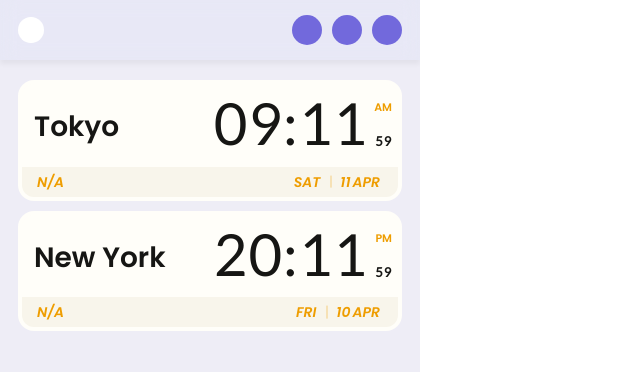
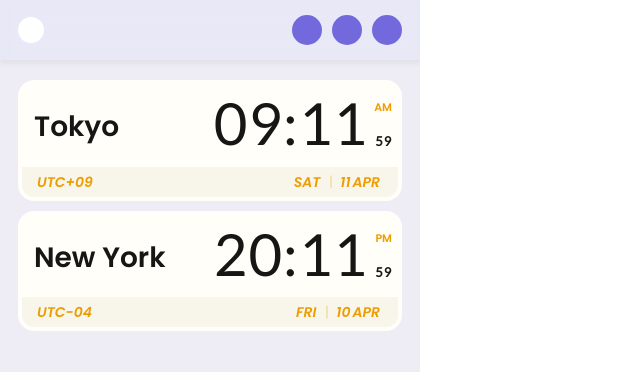
Before and after one commit to uryu-myao/timemate-chrome-extension, a React (Vite) app: page / in a window 1280 px wide. Shown: the top 372 px of the page, without its empty margins (0-640 px from the left). Built offline with nearby package versions, Linux system fonts and the light colour scheme; no server answers.

Commit message:
add pin logic

```diff
--- a/src/components/PinButton.tsx
+++ b/src/components/PinButton.tsx
@@ -1,5 +1,15 @@
-const PinButton = () => {
-  return <button className="timezone-btn__pin"></button>;
+interface PinButtonProps {
+  isPinned: boolean;
+  onClick: () => void;
+}
+
+const PinButton: React.FC<PinButtonProps> = ({ isPinned, onClick }) => {
+  return (
+    <button
+      className={`timezone-btn__pin ${isPinned ? 'pinned' : ''}`}
+      onClick={onClick}
+    />
+  );
 };
 
 export default PinButton;
--- a/src/components/Timezone.tsx
+++ b/src/components/Timezone.tsx
@@ -12,68 +12,26 @@ export interface TimezoneInfo {
 }
 
 interface TimezoneProps extends TimezoneInfo {
-  setting: boolean; // 当前是否处于设置状态，由父组件控制
-  toggleSetting: (id: string) => void; // 切换设置状态的回调
-  deleteTimezone: () => void; // 删除该 Timezone 的回调
+  setting: boolean;
+  isPinned: boolean;
+  toggleSetting: (id: string) => void;
+  deleteTimezone: () => void;
+  pinTimezone: () => void;
+  unpinTimezone: () => void;
 }
-
-interface TimeData {
-  city: string;
-  offset: string;
-  time: string;
-  second: string;
-  meridiem: string;
-  week: string;
-  date: string;
-  month: string;
-}
-
-const formatTime = (date: Date) => {
-  return date.toLocaleTimeString([], {
-    hour: '2-digit',
-    minute: '2-digit',
-    hour12: false,
-  });
-};
-
-const formatDate = (date: Date) => {
-  return {
-    week: date.toLocaleDateString('en-US', { weekday: 'short' }).toLowerCase(),
-    date: date.getDate().toString(),
-    month: date.toLocaleDateString('en-US', { month: 'short' }).toLowerCase(),
-    meridiem: date.getHours() < 12 ? 'AM' : 'PM',
-  };
-};
-
-/**
- * 使用 Intl.DateTimeFormat 获取指定时区的偏移量字符串，
- * 返回类似 "UTC+9" 或 "UTC-4"
- */
-const getTimezoneOffsetString = (timeZone: string): string => {
-  try {
-    const now = new Date();
-    const formatter = new Intl.DateTimeFormat('en-US', {
-      timeZone,
-      timeZoneName: 'longOffset',
-    });
-    const parts = formatter.formatToParts(now);
-    const tzName = parts.find((p) => p.type === 'timeZoneName')?.value;
-    return tzName ? tzName.replace('GMT', 'UTC').replace(':00', '') : 'N/A';
-  } catch (error) {
-    console.error('Error getting timezone offset:', error);
-    return 'N/A';
-  }
-};
 
 const Timezone: React.FC<TimezoneProps> = ({
   id,
   city,
   zone,
   setting,
+  isPinned,
   toggleSetting,
   deleteTimezone,
+  pinTimezone,
+  unpinTimezone,
 }) => {
-  const [timeData, setTimeData] = useState<TimeData>({
+  const [timeData, setTimeData] = useState({
     city,
     offset: '',
     time: '',
@@ -83,60 +41,59 @@ const Timezone: React.FC<TimezoneProps> = ({
     date: '',
     month: '',
   });
-  const [loading, setLoading] = useState(true);
 
-  useEffect(() => {
-    const fetchTimeData = async () => {
+  // ✅ 计算并格式化时区偏移量
+  const getTimezoneOffsetString = (timeZone: string): string => {
     try {
-        const response = await fetch(
-          `https://timeapi.io/api/Time/current/zone?timeZone=${zone}`
-        );
-        const data = await response.json();
-        console.log('Fetched time data for', city, data);
-        // 使用当前时间的字符串表示，确保指定了目标时区
-        const nowString = new Date().toLocaleString('en-US', {
-          timeZone: zone,
+      const now = new Date();
+      const formatter = new Intl.DateTimeFormat('en-US', {
+        timeZone,
+        timeZoneName: 'longOffset',
       });
-        const now = new Date(nowString);
-        const offset = getTimezoneOffsetString(data.timeZone);
-        setTimeData({
-          city,
-          offset,
-          time: formatTime(now),
-          second: now.getSeconds().toString().padStart(2, '0'),
-          ...formatDate(now),
-        });
+      const parts = formatter.formatToParts(now);
+      const tzOffset = parts.find((p) => p.type === 'timeZoneName')?.value;
+      return tzOffset
+        ? tzOffset.replace('GMT', 'UTC').replace(':00', '')
+        : 'N/A';
     } catch (error) {
-        console.error('Failed to fetch time data:', error);
-      } finally {
-        setLoading(false);
+      console.error('⚠️ 获取时区偏移量失败:', error);
+      return 'N/A';
     }
   };
 
-    fetchTimeData(); // 初次获取数据
-    const intervalId = setInterval(() => {
-      // 使用指定时区更新当前时间
-      const nowString = new Date().toLocaleString('en-US', {
-        timeZone: zone,
-      });
-      const nowTime = new Date(nowString);
+  useEffect(() => {
+    const updateTime = () => {
+      const now = new Date(
+        new Date().toLocaleString('en-US', { timeZone: zone })
+      );
       setTimeData((prev) => ({
         ...prev,
-        time: formatTime(nowTime),
-        second: nowTime.getSeconds().toString().padStart(2, '0'),
-        ...formatDate(nowTime),
+        time: now.toLocaleTimeString([], {
+          hour: '2-digit',
+          minute: '2-digit',
+          hour12: false,
+        }),
+        second: now.getSeconds().toString().padStart(2, '0'),
+        meridiem: now.getHours() < 12 ? 'AM' : 'PM',
+        week: now
+          .toLocaleDateString('en-US', { weekday: 'short' })
+          .toLowerCase(),
+        date: now.getDate().toString(),
+        month: now
+          .toLocaleDateString('en-US', { month: 'short' })
+          .toLowerCase(),
+        offset: getTimezoneOffsetString(zone), // ✅ 添加 offset 更新
       }));
-    }, 1000);
+    };
+
+    updateTime();
+    const intervalId = setInterval(updateTime, 1000);
     return () => clearInterval(intervalId);
-  }, [zone, city]);
+  }, [zone]);
 
   return (
     <div className={`timezone ${setting ? 'setting' : ''}`}>
       <div className="timezone-inner">
-        {loading ? (
-          <div className="loading">Loading...</div>
-        ) : (
-          <>
         <div className="timezone-data__location">{timeData.city}</div>
         <div className="timezone-data__time">{timeData.time}</div>
         <div className="timezone-data__meridiem">{timeData.meridiem}</div>
@@ -155,14 +112,20 @@ const Timezone: React.FC<TimezoneProps> = ({
             </span>
           </p>
         </div>
-          </>
-        )}
       </div>
-      {/* 点击 SettingButton 时调用传入的 toggleSetting 回调，并传递当前组件 id */}
       <SettingButton onClick={() => toggleSetting(id)} />
       <div className="timezone-btn">
-        <PinButton />
-        {/* 点击 DeleteButton 时调用传入的 deleteTimezone 回调 */}
+        <PinButton
+          isPinned={isPinned}
+          onClick={() => {
+            if (isPinned) {
+              unpinTimezone();
+            } else {
+              pinTimezone();
+              toggleSetting(id);
+            }
+          }}
+        />
         <DeleteButton onClick={deleteTimezone} />
       </div>
     </div>
--- a/src/components/TimezoneList.tsx
+++ b/src/components/TimezoneList.tsx
@@ -1,42 +1,64 @@
 import { useState } from 'react';
 import Timezone, { TimezoneInfo } from './Timezone';
 
-// 初始 Timezone 数据
+// 初始时区数据
 const initialTimezones: TimezoneInfo[] = [
   { id: 'tokyo', city: 'Tokyo', zone: 'Asia/Tokyo' },
   { id: 'newyork', city: 'New York', zone: 'America/New_York' },
 ];
 
 const TimezoneList = () => {
-  // 用 useState 维护 timezones 状态
   const [timezones, setTimezones] = useState<TimezoneInfo[]>(initialTimezones);
-  // 当前激活设置状态的 Timezone ID
   const [activeSettingId, setActiveSettingId] = useState<string | null>(null);
+  const [pinnedIds, setPinnedIds] = useState<string[]>([]);
 
   // 切换设置状态
   const toggleSetting = (id: string) => {
     setActiveSettingId((prev) => (prev === id ? null : id));
   };
 
-  // 删除指定的 Timezone
+  // 删除时区
   const deleteTimezone = (id: string) => {
     setTimezones((prev) => prev.filter((tz) => tz.id !== id));
+    setPinnedIds((prev) => prev.filter((tid) => tid !== id));
     if (activeSettingId === id) {
-      setActiveSettingId(null); // 如果删除的是激活的，关闭设置状态
+      setActiveSettingId(null);
     }
   };
 
+  // 固定时区
+  const pinTimezone = (id: string) => {
+    setPinnedIds((prev) => [...prev.filter((tid) => tid !== id), id]);
+    setActiveSettingId(null); // 取消 setting 状态
+  };
+
+  // 取消固定
+  const unpinTimezone = (id: string) => {
+    setPinnedIds((prev) => prev.filter((tid) => tid !== id));
+  };
+
+  // 按固定状态排序（固定的在前面）
+  const sortedTimezones = [...timezones].sort((a, b) => {
+    const isPinnedA = pinnedIds.includes(a.id);
+    const isPinnedB = pinnedIds.includes(b.id);
+    if (isPinnedA === isPinnedB) return 0;
+    return isPinnedA ? -1 : 1;
+  });
+
   return (
     <div className="timezone-list">
-      {timezones.map((tz) => (
+      {sortedTimezones.map((tz) => (
         <Timezone
           key={tz.id}
           id={tz.id}
           city={tz.city}
           zone={tz.zone}
           setting={activeSettingId === tz.id}
+          isPinned={pinnedIds.includes(tz.id)}
           toggleSetting={() => toggleSetting(tz.id)}
           deleteTimezone={() => deleteTimezone(tz.id)}
+          pinTimezone={() => pinTimezone(tz.id)}
+          unpinTimezone={() => unpinTimezone(tz.id)}
         />
       ))}
     </div>
--- a/src/styles/Timezone.scss
+++ b/src/styles/Timezone.scss
@@ -72,6 +72,10 @@
         width: 100%;
         height: 100%;
         background-image: url('/icons/icon-pin.svg');
+      }
+
+      &.pinned::before {
+        background-image: url(/icons/icon-unpin.svg);
       }
     }
 
```
Also changed, not shown: public/icons/icon-unpin.svg (added). Lines whose indentation alone changed are shown as unchanged.
